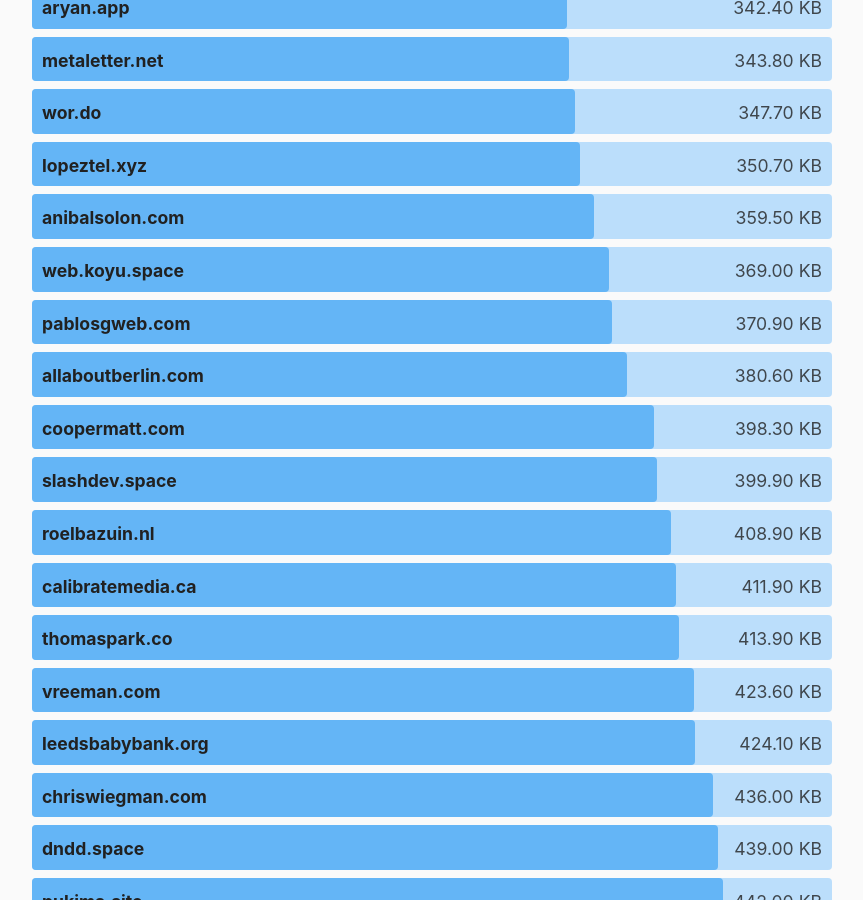
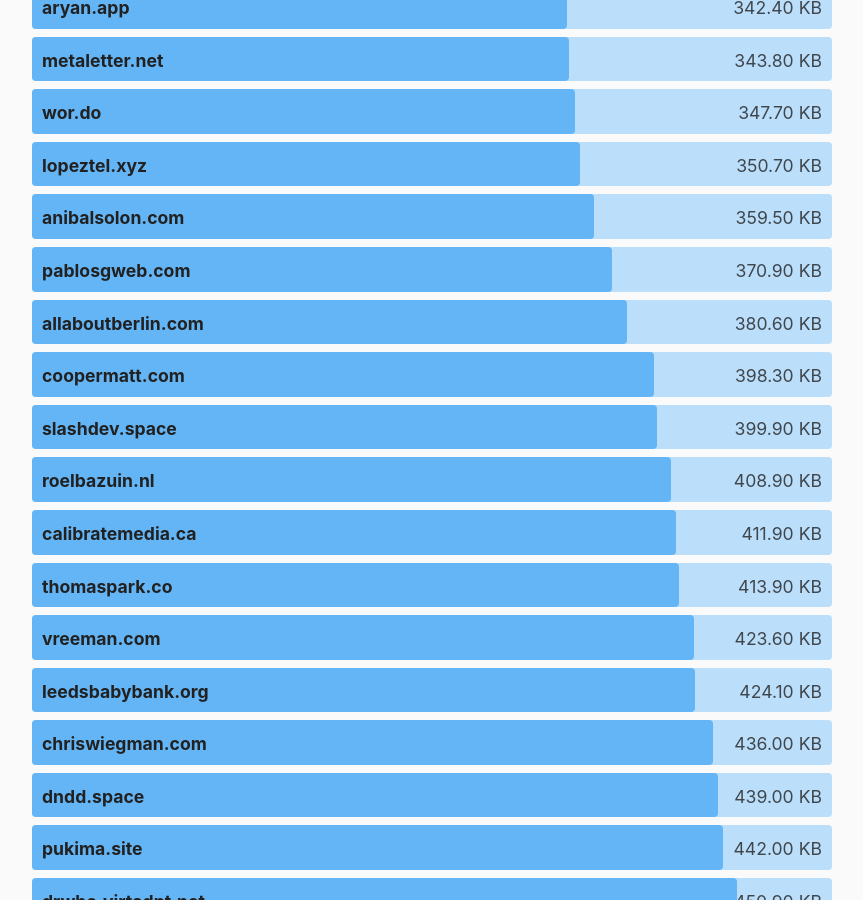
Before and after one commit to kevquirk/512kb.club, a Jekyll site: the page built from index.md, in a window 1280 px wide and 900 px high, scrolled down 14958 px. Shown: the whole window, without its empty margins (208-1071 px from the left). Built offline with Jekyll 4.4.1, drawn with Linux system fonts in a browser that asks for light colours.

Commit message:
Remove web.koyu.space

```diff
--- a/_data/sites.yml
+++ b/_data/sites.yml
@@ -1338,11 +1338,6 @@
   size: 164.8
   last_checked: N/A
 
-- domain: web.koyu.space
-  url: https://web.koyu.space
-  size: 369.0
-  last_checked: 2021-07-20
-
 - domain: weinzierlweb.com
   url: https://weinzierlweb.com/
   size: 85.8
```
